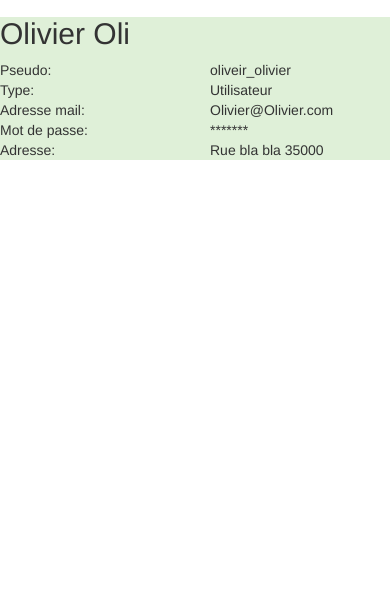
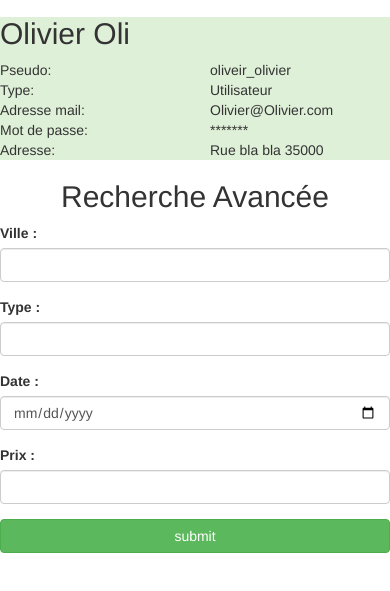
Before and after one commit to GregoryDev/OCI---AppSport, a plain HTML site: page www/index.html in a window 390 px wide. Shown: the part 91-682 px from the top of the page. Drawn offline with Linux system fonts and the light colour scheme; some packages are replaced by stand-ins of ours.

Commit message:
recherche avancée

```diff
--- a/www/index.html
+++ b/www/index.html
@@ -388,6 +388,46 @@
 
         </div>
 
+
+<!--
+            Recherche Avancée
+  -->
+
+        <div id="div_recherche_avancee"  class="form-group">
+            <form name="recherche_avancee" id="recherche_avancee">
+
+            <h2 align="center">
+               Recherche Avancée
+            </h2>
+                <div  class="form-group" >
+                    <label for="nom_event" >Ville :</label>
+                    <input type="text" name="ville" id="ville" class="form-control" size="30" maxlength="15" required/>
+                </div>
+
+                    <div  class="form-group" >
+                        <label for="type">Type :</label>
+                        <input type="text" name="type" id="type" class="form-control" size="30" maxlength="15" required />
+                    </div>
+                    <div  class="form-group" >
+                        <label for="date">Date :</label>
+                        <input type="date" name="date_event" id="date_event" class="form-control" required />
+                    </div>
+
+                    <div  class="form-group" >
+                        <label for="prix_event">Prix :</label>
+                        <input type="text" name="prix_event" id="prix_event" class="form-control" size="30" maxlength="10" required/>
+                    </div>
+
+                    <div  class="form-group" >
+                        <input type="submit" value="submit" id="submit_event" class="btn btn-block btn-success">
+                    </div>
+            </form>
+        </div>
+
+
+
+
+
         <script type="text/javascript" src="js/jquery.min.js"></script>
         <script type="text/javascript" src="js/materialize.min.js"></script>
         <script type="text/javascript" src="cordova.js"></script>
```
